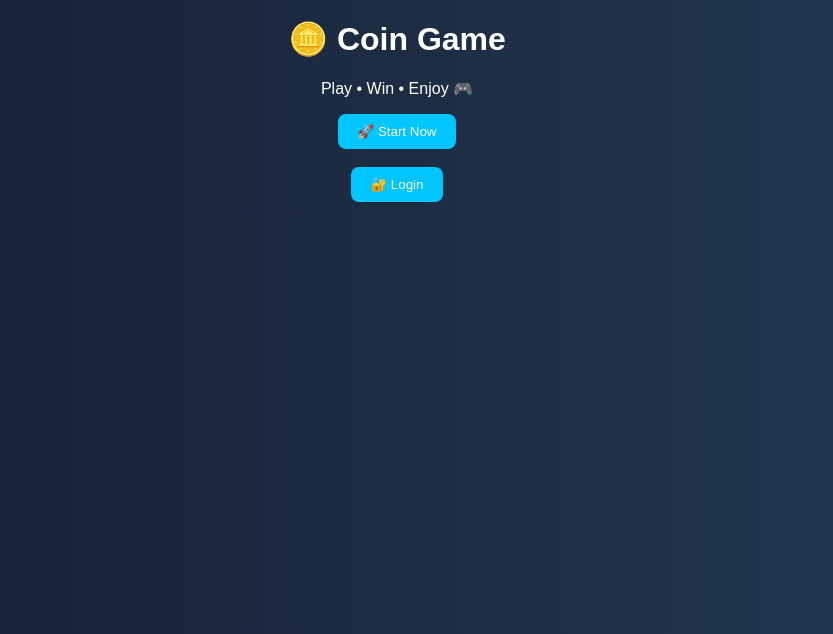
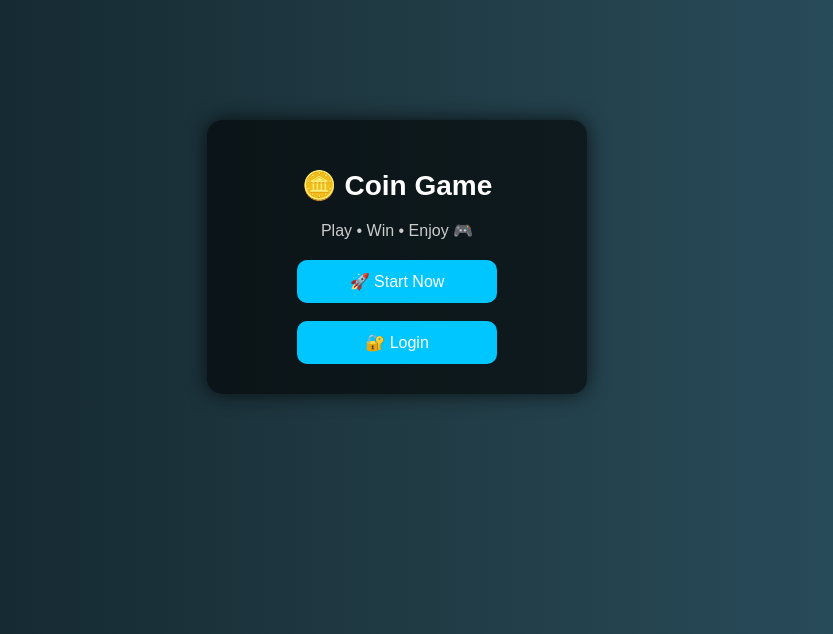
Before and after one commit to kapilayya45-cmd/flip-coin, a Flask app: page / in a window 1280 px wide. Shown: the top 634 px of the page, without its empty margins (243-1076 px from the left). Run offline with Flask 3, Linux system fonts and the light colour scheme.

Commit message:
Update style.css

```diff
--- a/static/style.css
+++ b/static/style.css
@@ -1,39 +1,42 @@
 body {
     font-family: Arial;
-    background: linear-gradient(to right, #141e30, #243b55);
+    background: linear-gradient(to right, #0f2027, #203a43, #2c5364);
     color: white;
     text-align: center;
 }
 
-h1, h2 {
-    margin-top: 20px;
+.container {
+    width: 320px;
+    margin: auto;
+    margin-top: 120px;
+    padding: 30px;
+    background: rgba(0,0,0,0.6);
+    border-radius: 15px;
+    box-shadow: 0 0 20px rgba(0,0,0,0.7);
 }
 
-form {
-    margin-top: 20px;
+h1 {
+    font-size: 28px;
 }
 
-input {
-    padding: 10px;
-    margin: 10px;
-    border-radius: 8px;
-    border: none;
+.tagline {
+    margin-bottom: 20px;
+    color: #ccc;
 }
 
 button {
-    padding: 10px 20px;
-    border-radius: 8px;
+    width: 200px;
+    padding: 12px;
+    border-radius: 10px;
     border: none;
     background: #00c6ff;
     color: white;
+    font-size: 16px;
     cursor: pointer;
+    transition: 0.3s;
 }
 
 button:hover {
     background: #0072ff;
+    transform: scale(1.1);
 }
-
-a {
-    color: #00c6ff;
-    text-decoration: none;
-}
```
